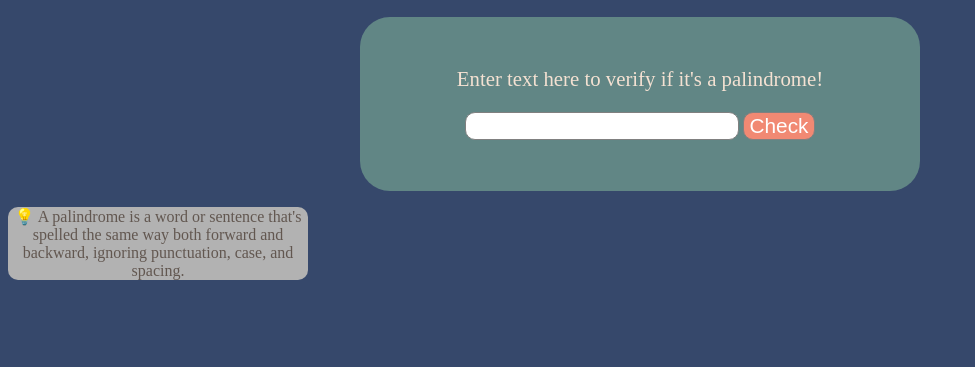
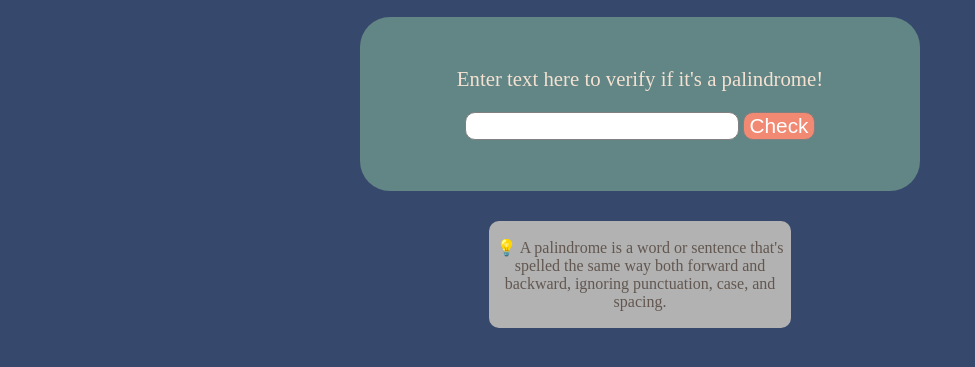
Before and after one commit to ricardoaxelbaeza/PalindromeCheckWebApp, a plain HTML site: page index.html in a window 1280 px wide. Shown: the part 285-652 px from the top of the page, without its empty margins (0-975 px from the left). Drawn offline with Linux system fonts and the light colour scheme.

Commit message:
Update styles.css
added padding to information box and moved it a bit down using margin

```diff
--- a/styles.css
+++ b/styles.css
@@ -36,12 +36,13 @@ color:white;
     }
 
     #information-box{
-  padding:2 18 2 18;
       background-color:#b2b2b2;
       border-radius:10px;
       width:240px;
-  margin:30 auto;
+      margin: auto;
       color:#625750;
+      margin-top:30px;
+      padding:1px;
     }
 
     /* Desktop */
```
Lines whose indentation alone changed are shown as unchanged.
